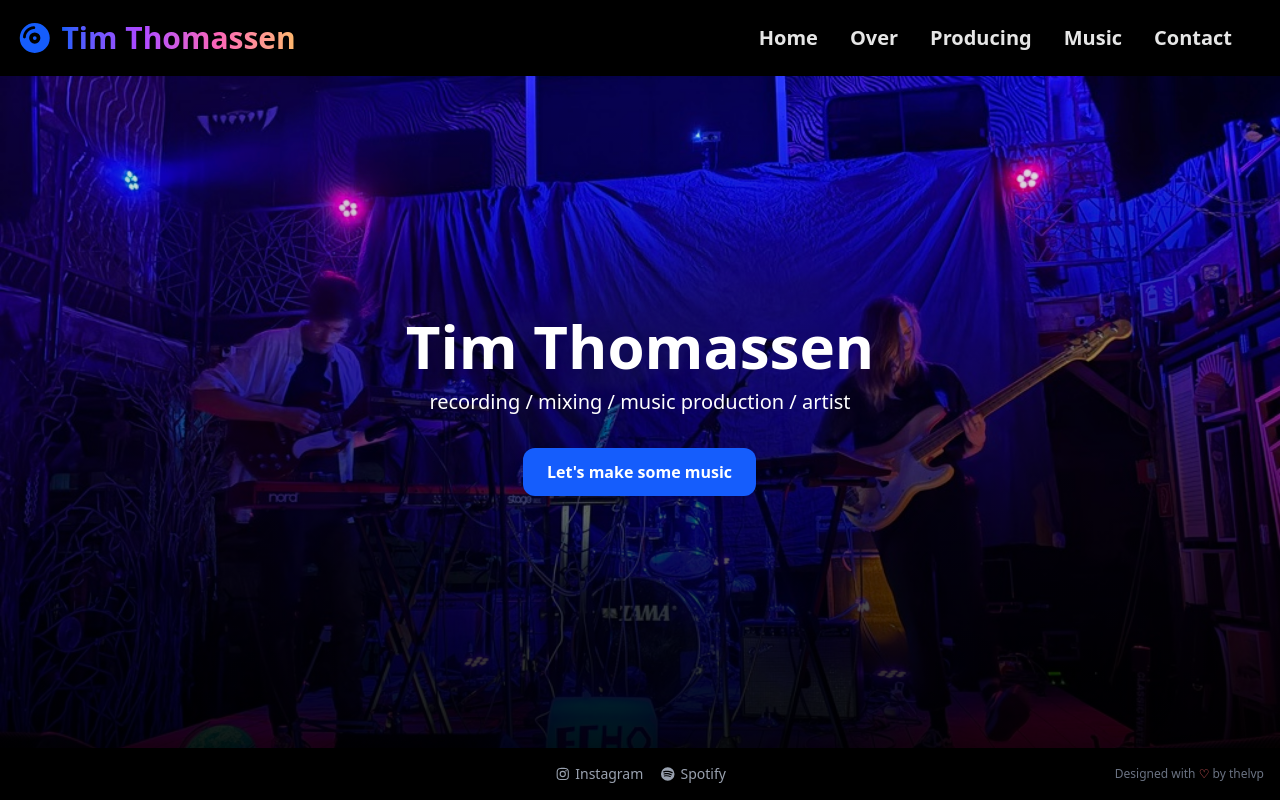
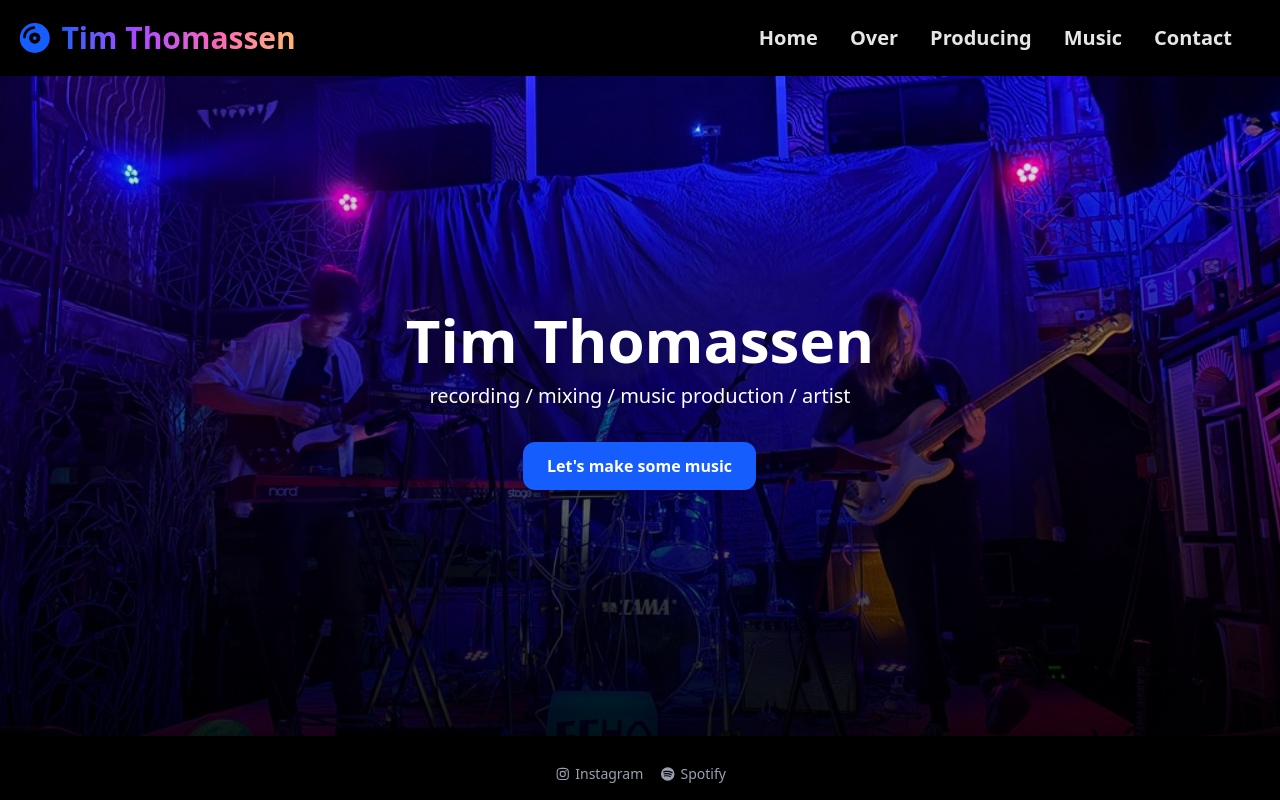
Before and after one commit to thelvp/thimssen, a React (Vite) app: page / in a window 1280 px wide. Built offline with nearby package versions, Linux system fonts and the light colour scheme; the HTML template or start-up script is replaced by a standard one.

Commit message:
footer improvements

```diff
--- a/src/components/Footer/Footer.tsx
+++ b/src/components/Footer/Footer.tsx
@@ -1,10 +1,9 @@
 import { faInstagram, faSpotify } from '@fortawesome/free-brands-svg-icons';
 import { FooterLink } from './FooterLink';
-import { FooterCreds } from './FooterCreds';
 
 export const Footer = () => {
   return (
-    <footer className="z-20 w-full bg-black p-4 text-gray-400">
+    <footer className="z-20 mt-3 w-full bg-black p-4 text-gray-400">
       <div className="mx-auto grid max-w-full grid-cols-1 items-center gap-4 sm:grid-cols-3">
         <div className="hidden sm:block" />
 
@@ -20,10 +19,6 @@ export const Footer = () => {
             icon={faSpotify}
           />
         </ul>
-
-        <div className="text-wrap text-center sm:text-right">
-          <FooterCreds />
-        </div>
       </div>
     </footer>
   );
--- a/src/components/Footer/FooterCreds.tsx
+++ /dev/null
@@ -1,17 +0,0 @@
-export const FooterCreds = () => {
-  return (
-    <p className="text-xs text-gray-500">
-      <a
-        href="https://github.com/thelvp"
-        target="_blank"
-        rel="noopener noreferrer"
-      >
-        Designed with{' '}
-        <span aria-hidden="true" className="text-red-400">
-          ♡
-        </span>{' '}
-        by thelvp
-      </a>
-    </p>
-  );
-};
```
